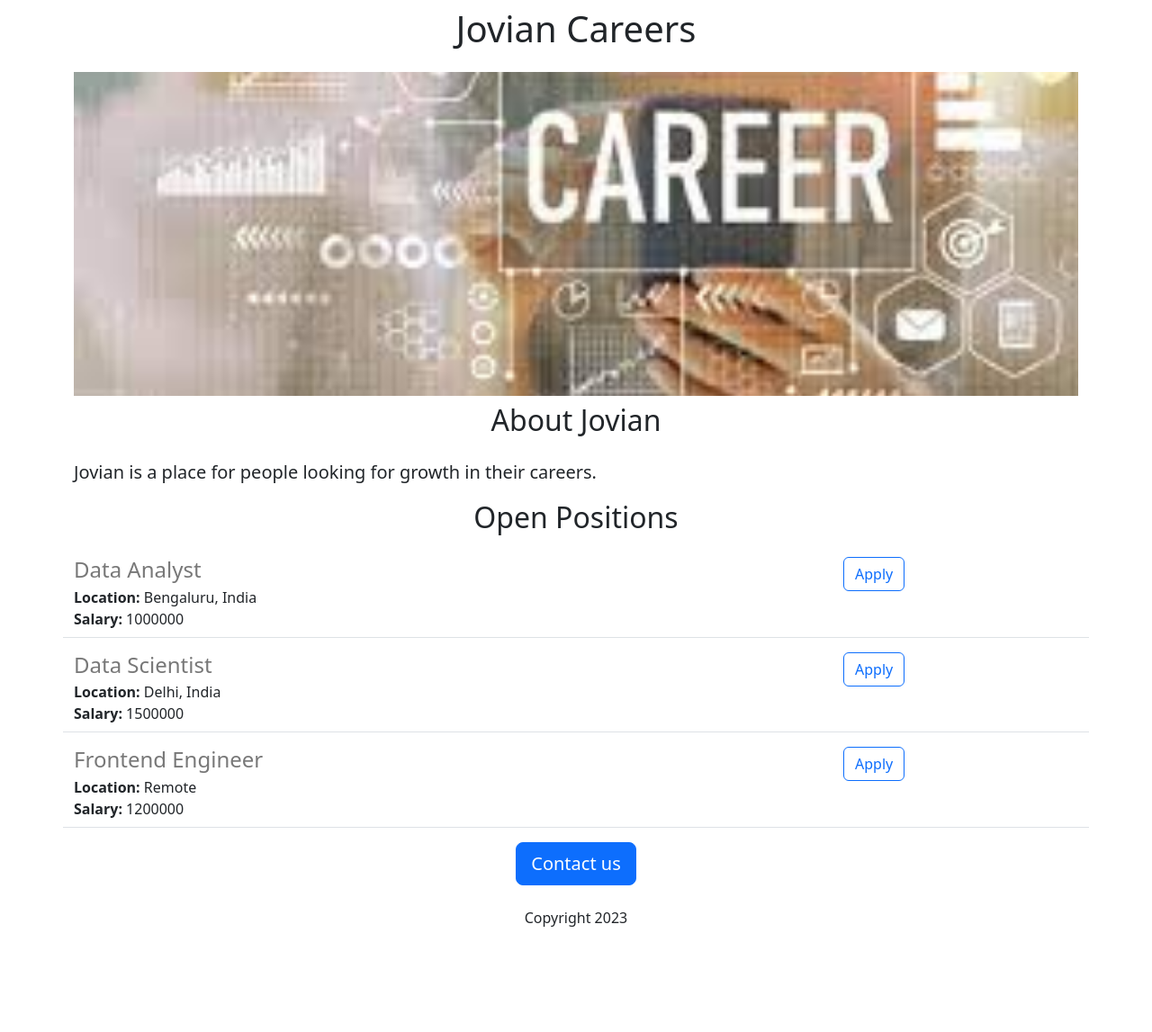
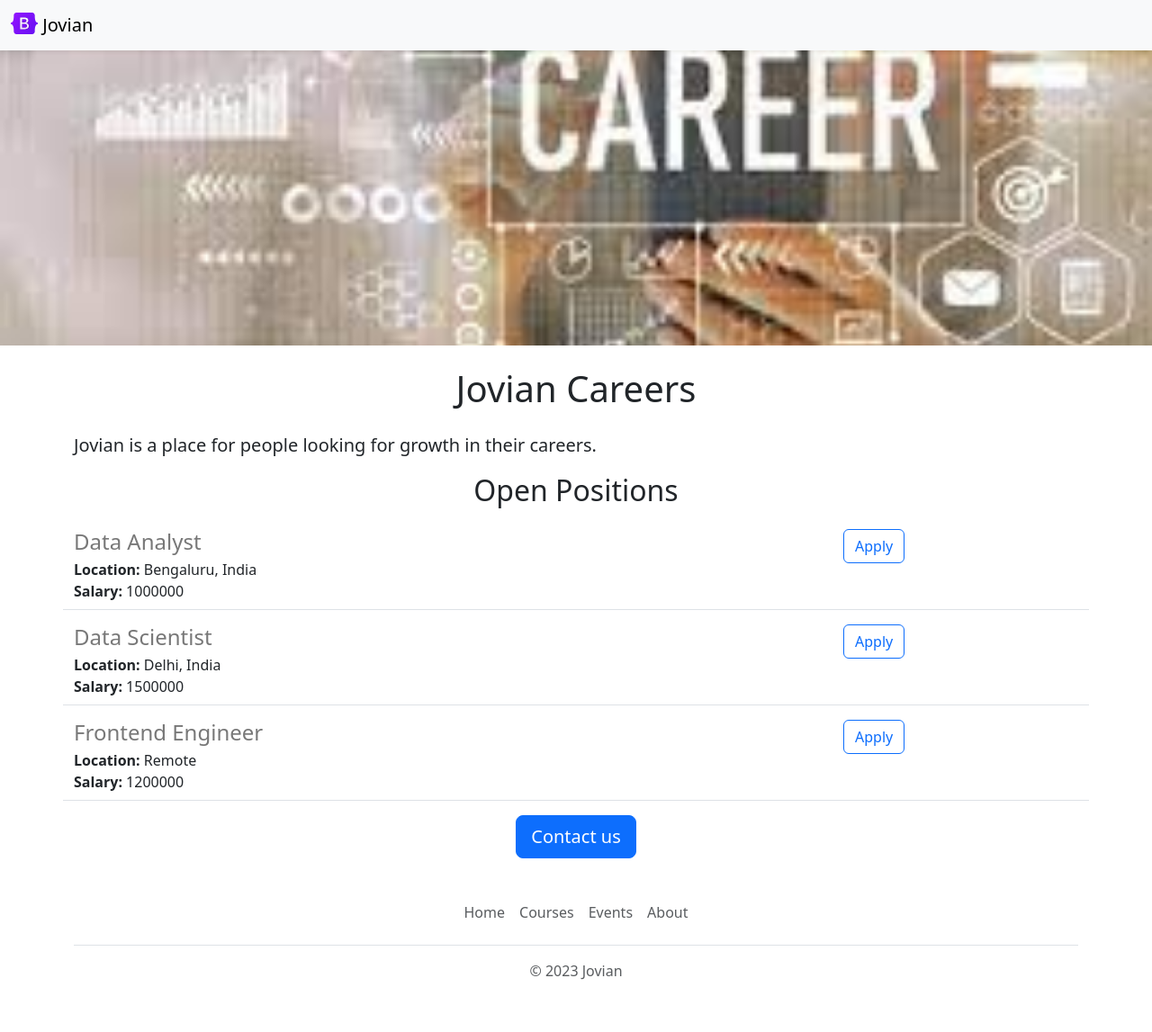
Before and after one commit to garghardik03/jovian-careers, a Flask app: page / in a window 1280 px wide. Shown: the whole page at 90% size. Before the commit the page ends 1030 px from the top, so only its background shows below. Run offline with Flask 3, Linux system fonts and the light colour scheme.

Commit message:
functional improvements

```diff
--- /dev/null
+++ b/templates/footer.html
@@ -0,0 +1,13 @@
+<div class="b-example-divider"></div>
+
+<div class="container">
+  <footer class="py-3 my-4">
+    <ul class="nav justify-content-center border-bottom pb-3 mb-3">
+      <li class="nav-item"><a href="https://jovian.ai" class="nav-link px-2 text-body-secondary">Home</a></li>
+      <li class="nav-item"><a href="https://jovian.ai/learn" class="nav-link px-2 text-body-secondary">Courses</a></li>
+      <li class="nav-item"><a href="https://jovian.ai/events" class="nav-link px-2 text-body-secondary">Events</a></li>
+      <li class="nav-item"><a href="https://jovian.ai/about" class="nav-link px-2 text-body-secondary">About</a></li>
+    </ul>
+    <p class="text-center text-body-secondary">&copy; 2023 Jovian </p>
+  </footer>
+</div>
--- a/templates/home.html
+++ b/templates/home.html
@@ -8,16 +8,17 @@
     <style>
         #banner{
             height: 360px;
-            width: 100%;
+            width: 110%;
             object-fit: cover;
+            margin-bottom:16px;
         }
     </style>
 </head>
 <body>
+    {% include 'nav.html' %}
+    <img class="img-fluid" id="banner" src="https://jovian-careers--hardikgarg8.repl.co/static/download.jpeg">
     <div class="container">
     <h1 class="text-center mt-2 mb-4">Jovian Careers</h1>
-    <img class="img-fluid" id="banner" src="https://jovian-careers--hardikgarg8.repl.co/static/download.jpeg" alt="Jovian Careers">
-    <h2 class="text-center mt-2 mb-4">About Jovian</h2>
     <p class="lead">Jovian is a place for people looking for growth in their careers.</p>
     <h2 class="text-center mt-2 mb-4">Open Positions</h2>
     <div style="margin-bottom: 16px;">
@@ -28,9 +29,9 @@
         {% endfor %}
     </div>
     <div class="text-center">
-    <button class="btn btn-primary btn-lg">Contact us</button>
-    <p class="mt-4"> Copyright 2023</p>
+    <a href="mailto: hello@jovian.ai?subject=Issue Occurred" class="btn btn-primary btn-lg">Contact us</a>
     </div>
     </div>
+  {% include 'footer.html' %}
 </body>
 </html>
--- a/templates/job_items.html
+++ b/templates/job_items.html
@@ -9,6 +9,6 @@
     </div>
     </div>
     <div class="col-3">
-      <button type="button" class="btn btn-outline-primary">Apply</button>
+      <a href="mailto: hello@jovian.ai?subject=Application for {{job['title']}}" type="button" class="btn btn-outline-primary float-right align-middle">Apply</a>
     </div>
 </div>
--- /dev/null
+++ b/templates/nav.html
@@ -0,0 +1,10 @@
+<nav class="navbar bg-body-tertiary shadow-sm fixed-top bg-white">
+  <div class="container-fluid">
+    <a class="navbar-brand" href="#">
+      <img src="/static/bootstrap-logo.svg" alt="Logo" width="30" height="24" class="d-inline-block align-text-top">
+      Jovian
+    </a>
+  </div>
+</nav>
+<div>
+  style="height:20px"</div>
```
Also changed, not shown: static/bootstrap-logo.svg (added).
